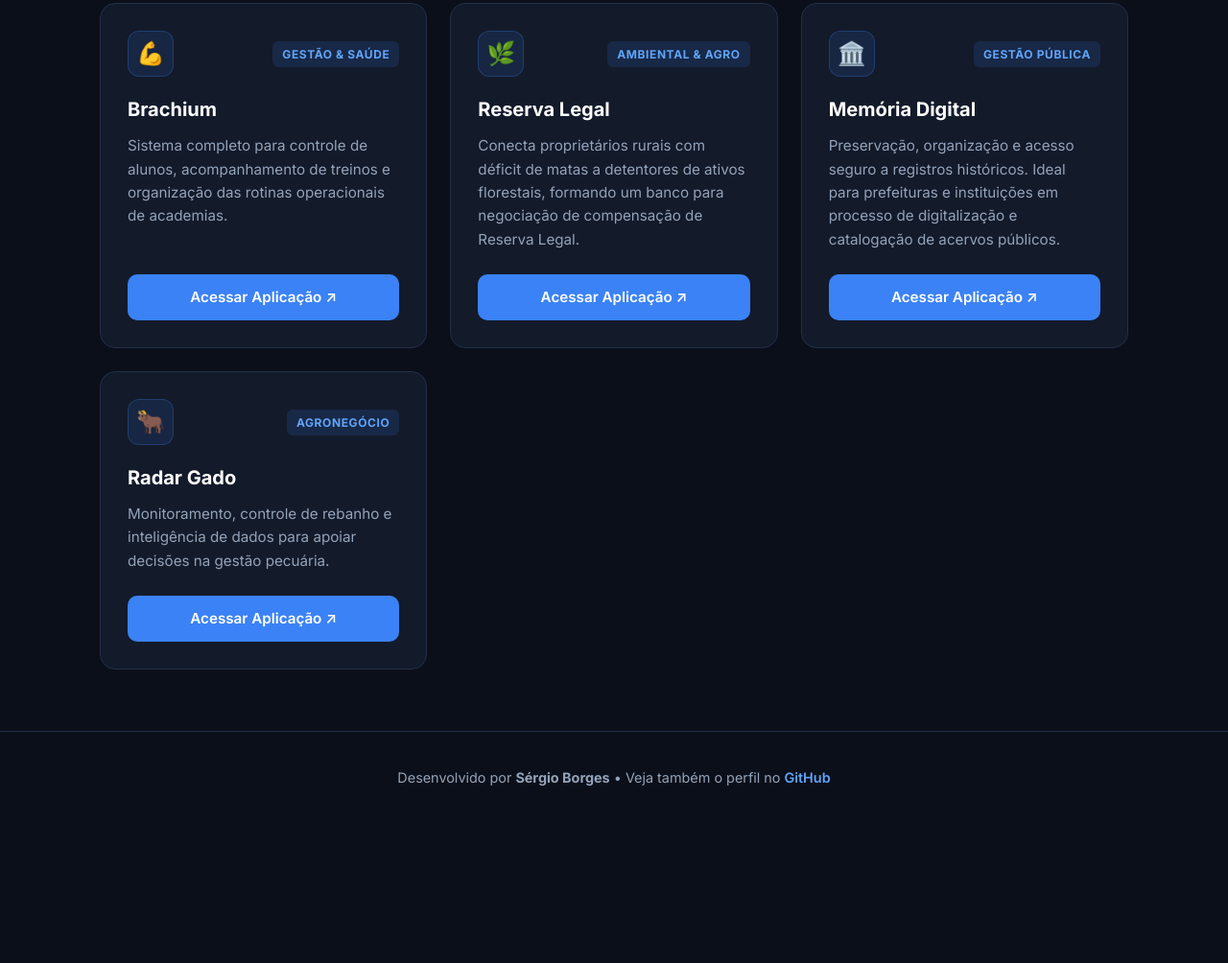
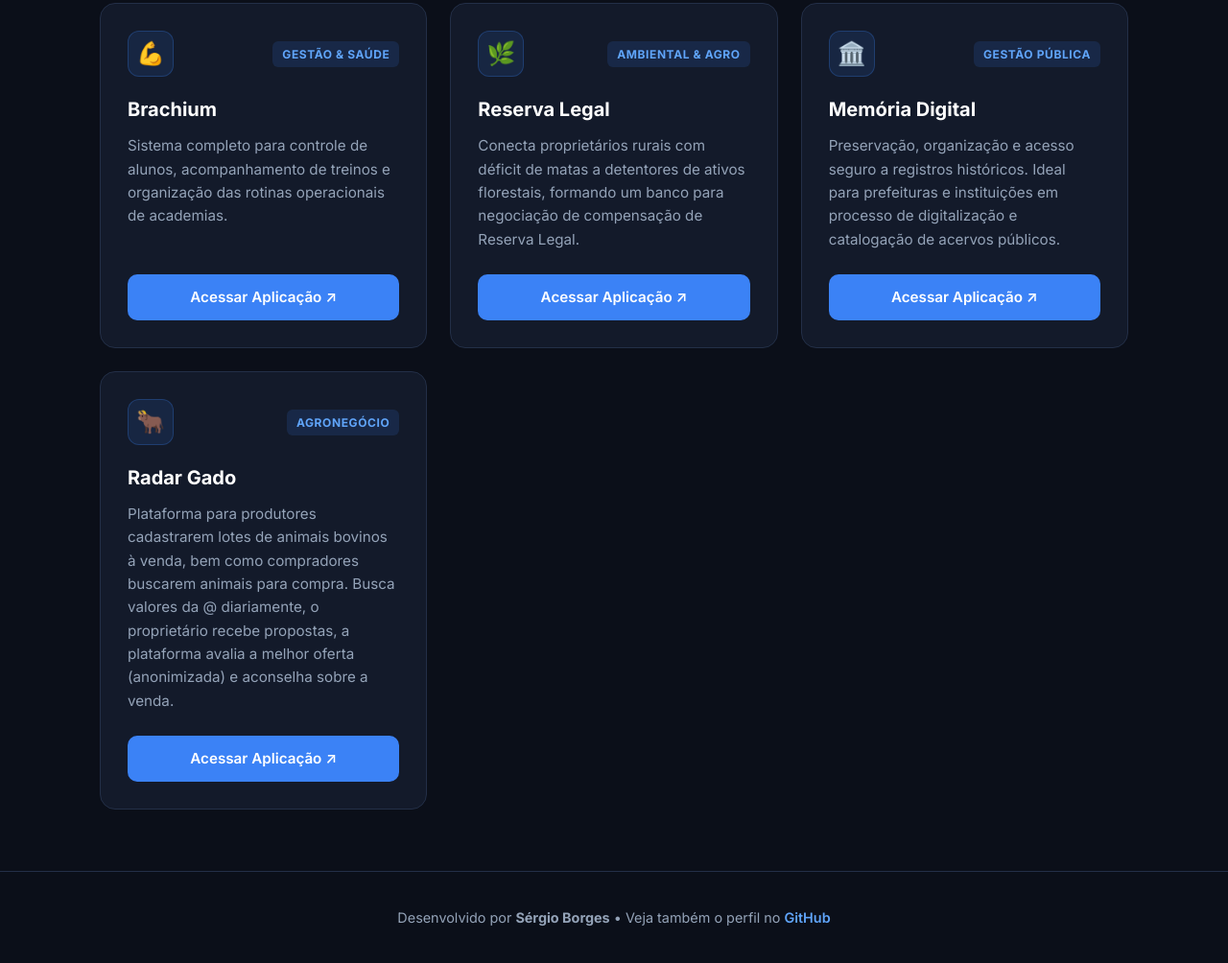
Before and after one commit to sergioborgesinfo-byte/Portif-lio, a plain HTML site: page index.html in a window 1280 px wide. Shown: the part 880-1884 px from the top of the page at 96% size. Before the commit the page ends 1738 px from the top, so only its background shows below. Drawn offline with Linux system fonts and the light colour scheme.

Commit message:
Add files via upload

```diff
--- a/index.html
+++ b/index.html
@@ -379,7 +379,7 @@
             <span class="category-tag">Agronegócio</span>
           </div>
           <h2>Radar Gado</h2>
-          <p>Monitoramento, controle de rebanho e inteligência de dados para apoiar decisões na gestão pecuária.</p>
+          <p>Plataforma para produtores cadastrarem lotes de animais bovinos à venda, bem como compradores buscarem animais para compra. Busca valores da @ diariamente, o proprietário recebe propostas, a plataforma avalia a melhor oferta (anonimizada) e aconselha sobre a venda.</p>
         </div>
         <a href="https://radar-gado.vercel.app" target="_blank" rel="noopener noreferrer" class="card-btn">
           Acessar Aplicação ↗
```
